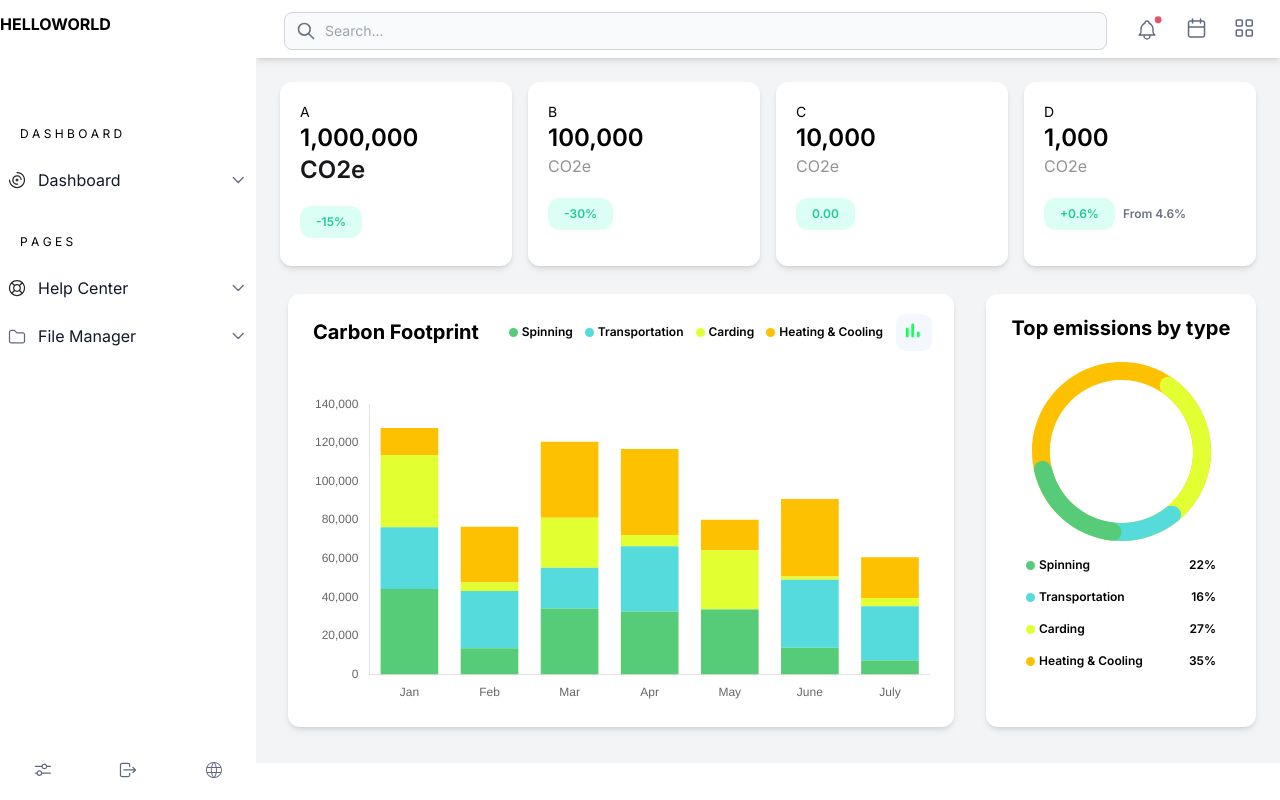
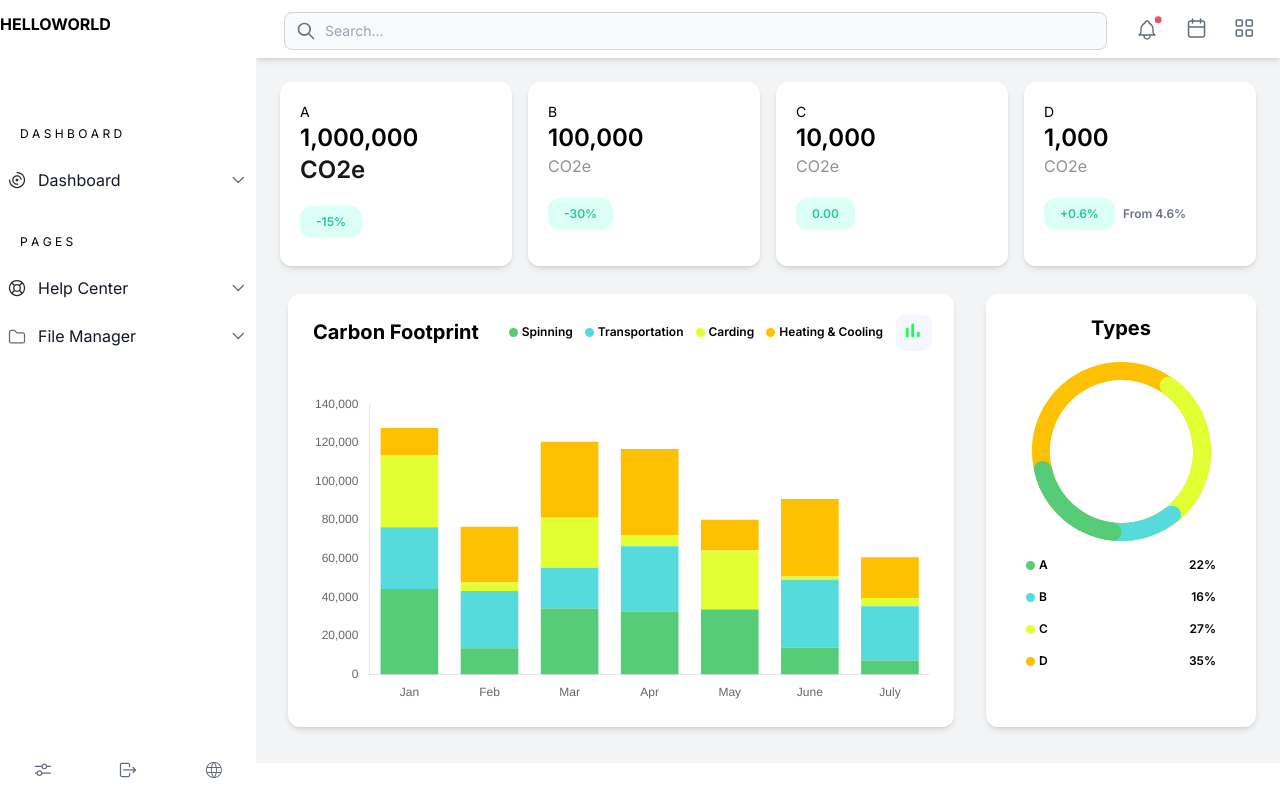
Before and after one commit to IcePuff44/admin-dashboard-tailwind-planetscale-react-nextjs, a Next.js app: page / in a window 1280 px wide. Built offline with nearby package versions, Linux system fonts and the light colour scheme.

Commit message:
Update PieChart.js

```diff
--- a/components/PieChart.js
+++ b/components/PieChart.js
@@ -6,7 +6,7 @@ const PieChart = () => {
     <div className="bg-white w-1/3 my-1 rounded-xl shadow-md pb-4">
       <div className="flex flex-col">
         <div className="w-full justify-center text-center p-3">
-          <p className="font-bold text-xl mt-2">Top emissions by type</p>
+          <p className="font-bold text-xl mt-2">Types</p>
         </div>
         <div className=" w-full h-full py-2 flex justify-center items-center">
           <Nutt />
@@ -15,28 +15,28 @@ const PieChart = () => {
           <div className="flex flex-row justify-between w-[190px]">
             <div className="flex flex-row gap-1 items-center">
               <div className="rounded-full bg-[#57CC78] w-[9px] h-[9px] "></div>
-              <p className="text-xs font-semibold">Spinning</p>
+              <p className="text-xs font-semibold">A</p>
             </div>
             <p className="text-xs font-semibold">22%</p>
           </div>
           <div className="flex flex-row justify-between w-[190px]">
             <div className="flex flex-row gap-1 items-center">
               <div className="rounded-full bg-[#55DBDB] w-[9px] h-[9px] "></div>
-              <p className="text-xs font-semibold">Transportation</p>
+              <p className="text-xs font-semibold">B</p>
             </div>
             <p className="text-xs font-semibold">16%</p>
           </div>
           <div className="flex flex-row justify-between w-[190px]">
             <div className="flex flex-row gap-1 items-center">
               <div className="rounded-full bg-[#E2FF32] w-[9px] h-[9px] "></div>
-              <p className="text-xs font-semibold">Carding</p>
+              <p className="text-xs font-semibold">C</p>
             </div>
             <p className="text-xs font-semibold">27%</p>
           </div>
           <div className="flex flex-row justify-between w-[190px]">
             <div className="flex flex-row gap-1 items-center">
               <div className="rounded-full bg-[#FEC102] w-[9px] h-[9px] "></div>
-              <p className="text-xs font-semibold">Heating & Cooling</p>
+              <p className="text-xs font-semibold">D</p>
             </div>
             <p className="text-xs font-semibold">35%</p>
           </div>
```
